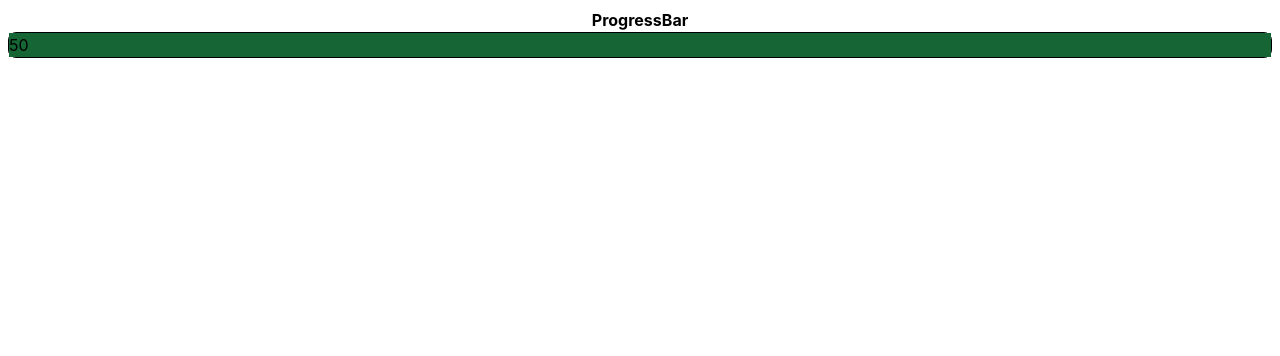
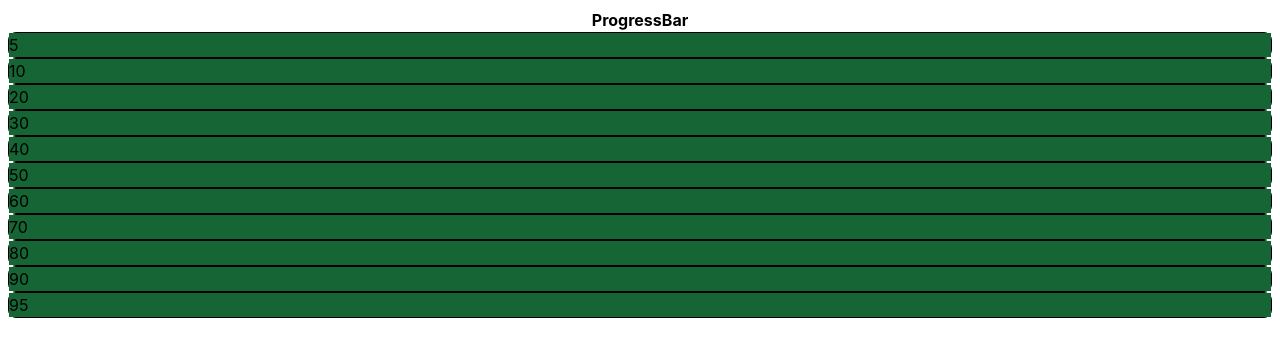
Before and after one commit to Niraj1903/progressbar, a React (Create React App) app: page / in a window 1280 px wide. Shown: the top 356 px of the page. Built offline with nearby package versions, Linux system fonts and the light colour scheme.

Commit message:
multiple progress bar created

```diff
--- a/src/App.js
+++ b/src/App.js
@@ -3,10 +3,13 @@ import ProgressBar from "./ProgressBar";
 import "./App.css";
 
 function App() {
+  const bars = [5, 10, 20, 30, 40, 50, 60, 70, 80, 90, 95];
   return (
     <>
       <h1 className="font-bold flex justify-center mt-2">ProgressBar</h1>
-      <ProgressBar progress={50} />
+      {bars.map((item) => (
+        <ProgressBar key={item} progress={item} />
+      ))}
     </>
   );
 }
```
